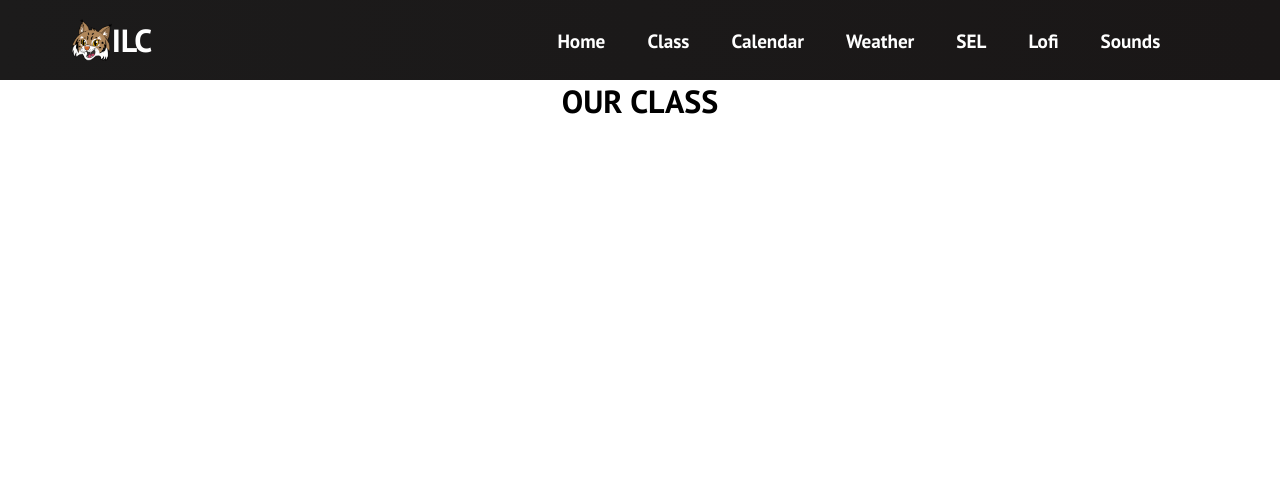
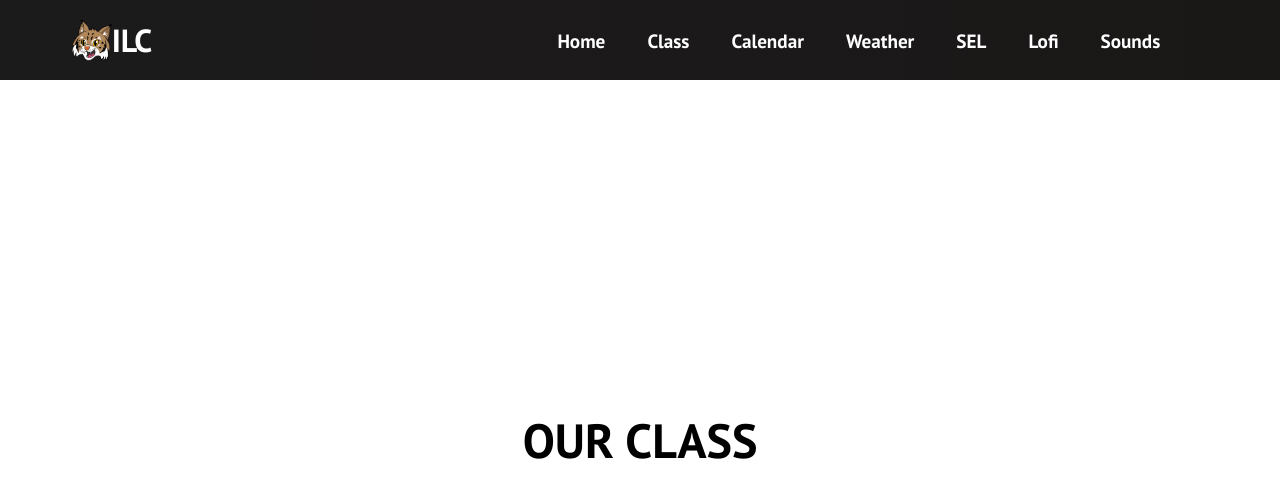
Before and after one commit to crzn24/morning-meeting-app, a React (Vite) app: page /class in a window 1280 px wide. Shown: the top 498 px of the page. Built offline with nearby package versions, Linux system fonts and the light colour scheme.

Commit message:
Changes styling for pages

```diff
--- a/src/App.css
+++ b/src/App.css
@@ -6,11 +6,11 @@
 }
 
 .home,
-.class,
+.classroom,
 .calendar,
 .weather,
-.sel,
-.lofi,
+.selpage,
+.lofipage,
 .sounds {
   display: flex;
   height: 90vh;
@@ -19,8 +19,8 @@
   font-size: 3rem;
 }
 
-.services {
-  background-image: url('/images/img-2.jpg');
+.weather {
+  background-image: url('./assets/images/img-2.jpg');
   background-position: center;
   background-size: cover;
   background-repeat: no-repeat;
@@ -28,8 +28,8 @@
   font-size: 100px;
 }
 
-.products {
-  background-image: url('/images/img-1.jpg');
+.lofipage {
+  background-image: url('./assets/images/img-1.jpg');
   background-position: center;
   background-size: fill;
   background-repeat: no-repeat;
@@ -37,8 +37,8 @@
   font-size: 100px;
 }
 
-.sign-up {
-  background-image: url('/images/img-8.jpg');
+.sounds {
+  background-image: url('./assets/images/img-9.jpg');
   background-position: center;
   background-size: cover;
   background-repeat: no-repeat;
```
